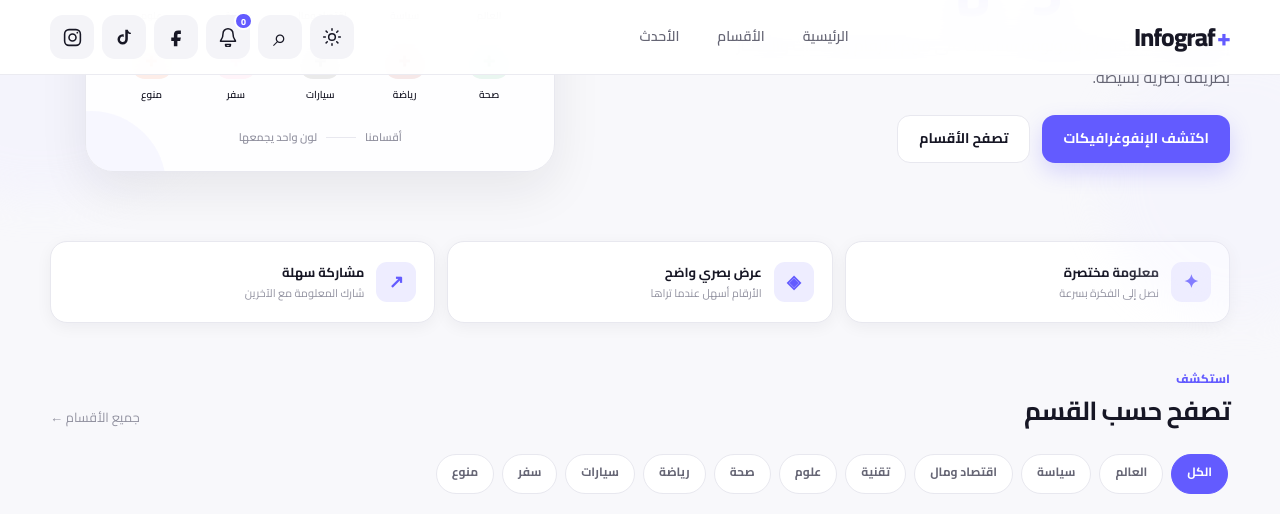
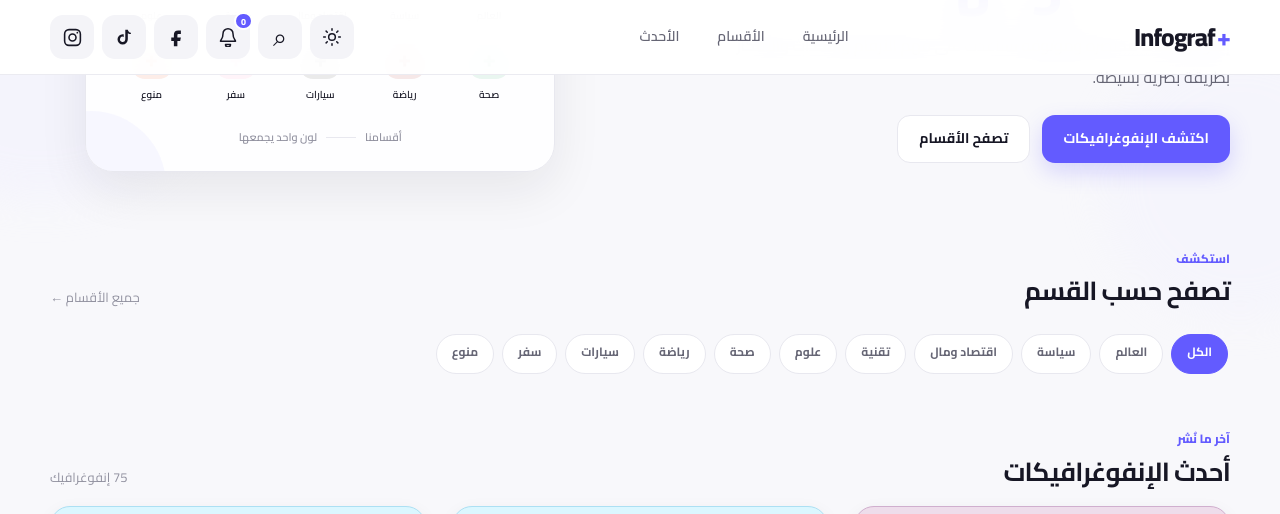
Before and after one commit to dilgash92/infograf-plus, a Jekyll site: the page built from index.html, in a window 1280 px wide and 900 px high, scrolled down 396 px, cut to the strip 0-514 px from the top of the window. Built offline with Jekyll 4.4.1, drawn with Linux system fonts in a browser that asks for light colours.

Commit message:
Remove non-interactive homepage benefit cards

```diff
--- a/index.html
+++ b/index.html
@@ -37,12 +37,6 @@ description: "Infograf+ — معلومات وإنفوغرافيك بطريقة
         <div class="identity-footer"><span>أقسامنا</span><span class="identity-footer-line"></span><span>لون واحد يجمعها</span></div>
       </div>
     </div>
-  </section>
-
-  <section class="home-benefits">
-    <div class="home-benefit"><div class="home-benefit-icon">✦</div><div><strong>معلومة مختصرة</strong><span>نصل إلى الفكرة بسرعة</span></div></div>
-    <div class="home-benefit"><div class="home-benefit-icon">◈</div><div><strong>عرض بصري واضح</strong><span>الأرقام أسهل عندما تراها</span></div></div>
-    <div class="home-benefit"><div class="home-benefit-icon">↗</div><div><strong>مشاركة سهلة</strong><span>شارك المعلومة مع الآخرين</span></div></div>
   </section>
 
   <section class="categories-section" id="categories">
```
